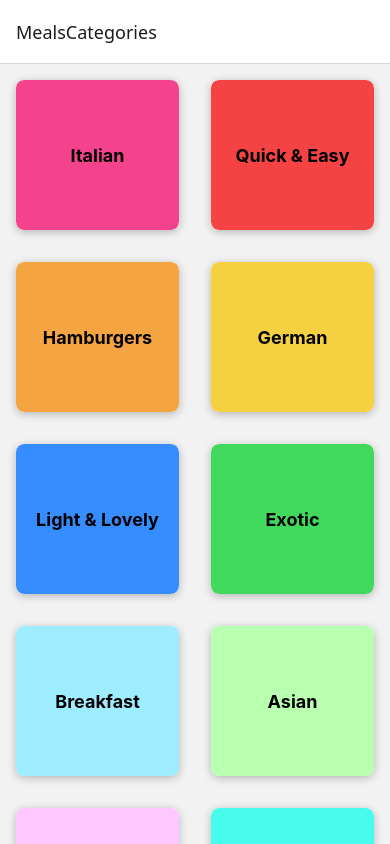
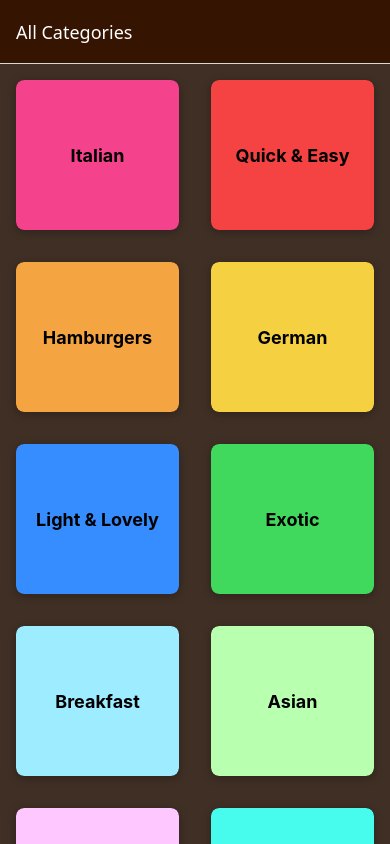
Before and after one commit to Sinashaygan/mobile-menu-app, a React Native app: screen / in a window 390 px wide. Built offline with nearby package versions, Linux system fonts and the light colour scheme.

Commit message:
feat: add the screen options

```diff
--- a/App.js
+++ b/App.js
@@ -12,7 +12,16 @@ export default function App() {
     <View style={{ flex: 1 }}>
       <StatusBar style="light" />
       <NavigationContainer>
-        <Stack.Navigator>
+        <Stack.Navigator
+          screenOptions={{
+            title: "All Categories",
+            headerStyle: {
+              backgroundColor: "#351401",
+            },
+            headerTintColor: "white",
+            contentStyle: { backgroundColor: "#3f2f25" },
+          }}
+        >
           <Stack.Screen name="MealsCategories" component={CategoriesScreen} />
 
           <Stack.Screen name="MealOverview" component={MealsOverviewScreen} />
```
